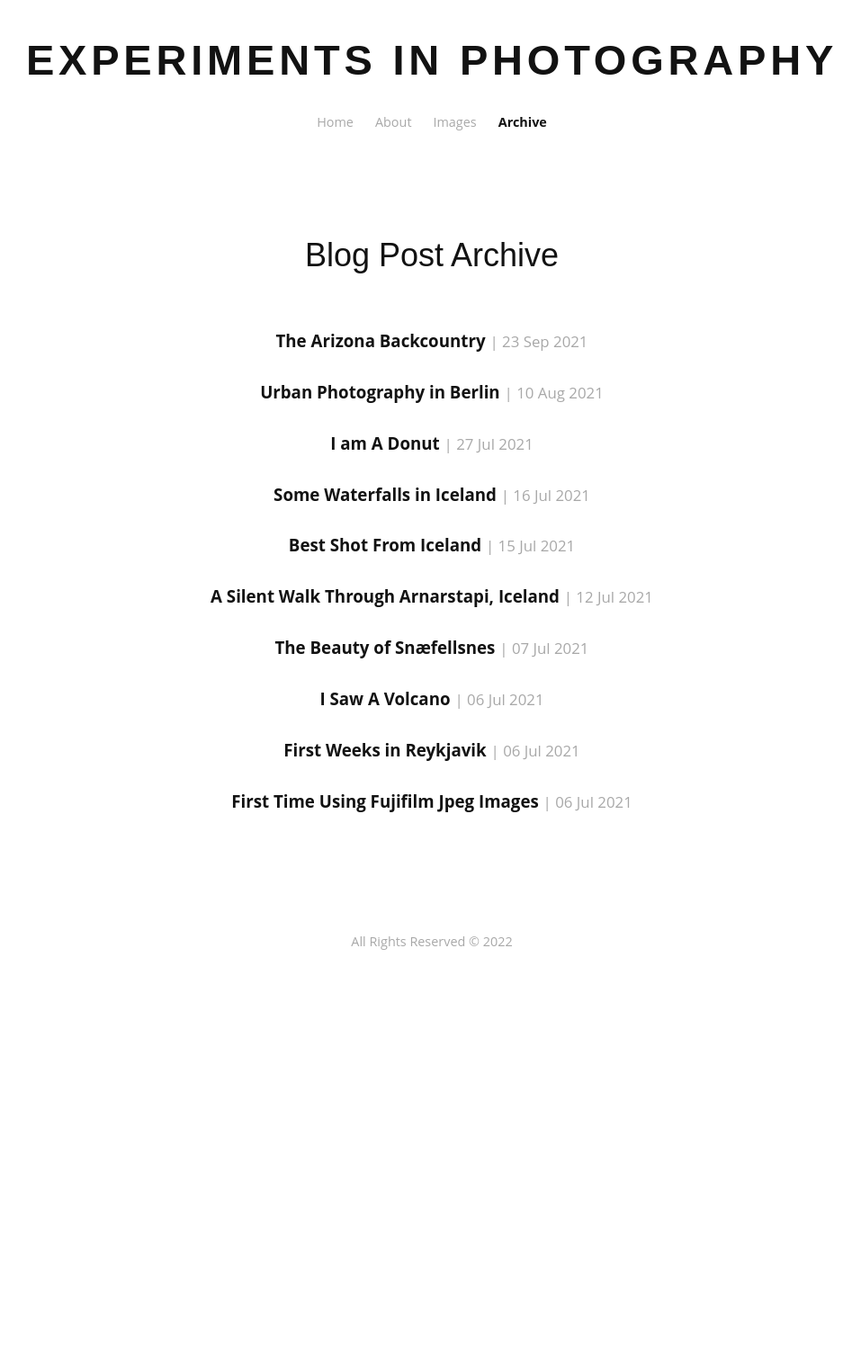
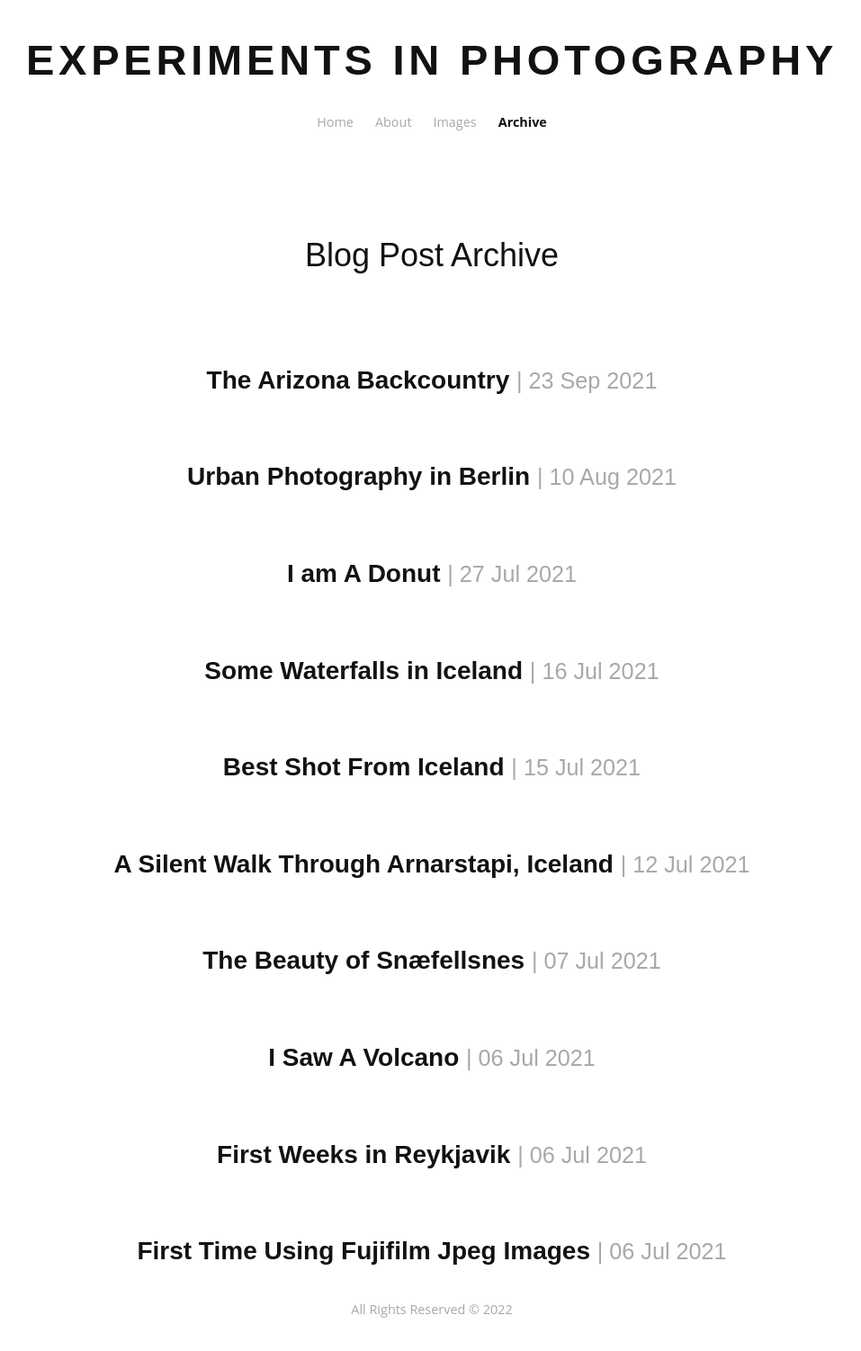
Before and after one commit to johnnydeez/exip, a Jekyll site: the page built from archive.html, in a window 1280 px wide. Shown: the whole page at 90% size, without its empty margins (160-1117 px from the left). Built offline with Jekyll 4.4.1, drawn with Linux system fonts in a browser that asks for light colours; before the commit the page ends 1093 px from its top, so only the background shows below that.

Commit message:
Updated CSS for h3 headings in blog posts.

```diff
--- a/_sass/main.scss
+++ b/_sass/main.scss
@@ -60,8 +60,6 @@ body {
 	color: #1F99DE;
 }
 
-
-
 #site-title {
     text-transform: uppercase;
 	color: #121212;
@@ -85,7 +83,7 @@ img {
     max-width: 100%;
 }
 
-h1, h2 {
+h1, h2, h3 {
     font-family: 'Oswald', sans-serif;
 }
 
@@ -109,6 +107,12 @@ h2 a:link {
 h2 a:visited {
 	color: #121212;
     text-decoration: none;
+}
+
+h3 {
+    font-size: 28px;
+    color: #121212;
+    margin: 2em 0 0 0;
 }
 
 nav a:visited {
```
